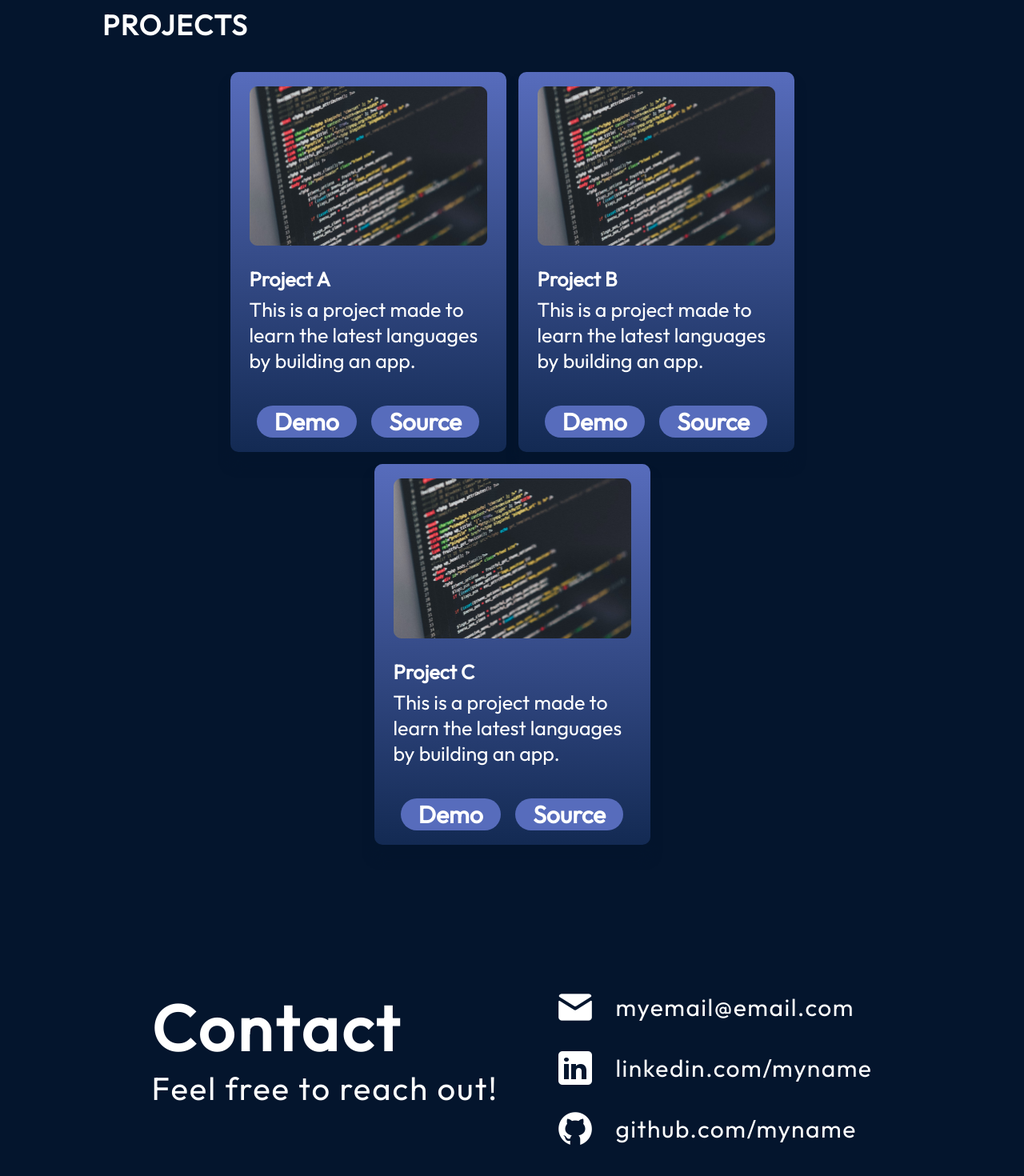
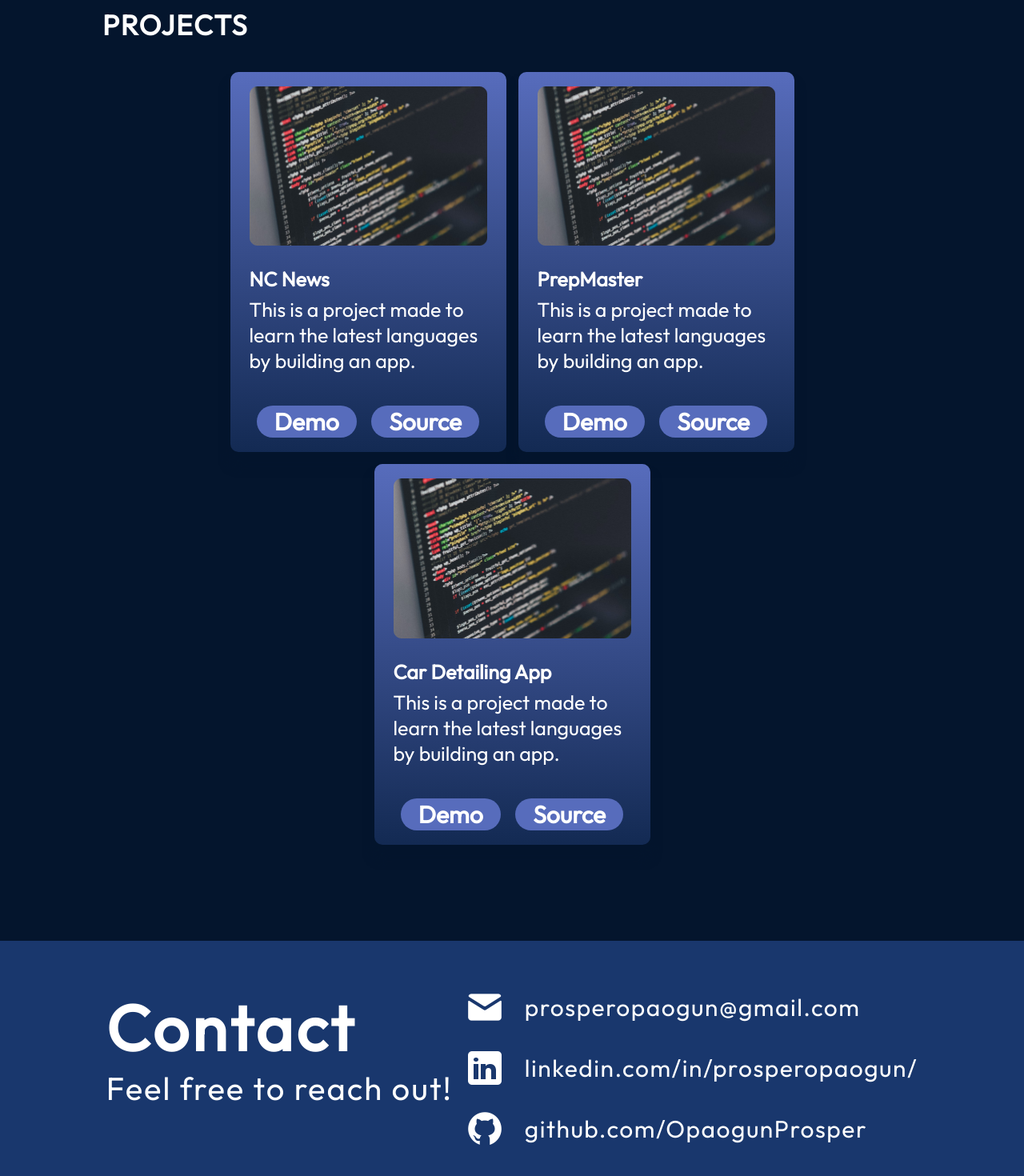
Before and after one commit to OpaogunProsper/my-portfolio, a React (Vite) app: page / in a window 1280 px wide. Shown: the part 2468-3938 px from the top of the page at 80% size. Built offline with nearby package versions, Linux system fonts and the light colour scheme.

Commit message:
Contactcleanup

```diff
--- a/src/Contact.jsx
+++ b/src/Contact.jsx
@@ -11,18 +11,22 @@ const Contact = () => {
        <ul className={styles.links}>
          <li className={styles.link}>
            <img src={getImageUrl("contact/emailIcon.png")} alt="Email icon" />
-           <a href="mailto:myemail@email.com">myemail@email.com</a>
+           <a href="mailto:prosperopaogun@gmail.com">
+             prosperopaogun@gmail.com
+           </a>
          </li>
          <li className={styles.link}>
            <img
              src={getImageUrl("contact/linkedinIcon.png")}
              alt="LinkedIn icon"
            />
-           <a href="https://www.linkedin.com/myname">linkedin.com/myname</a>
+           <a href="https://www.linkedin.com/in/prosperopaogun/">
+             linkedin.com/in/prosperopaogun/
+           </a>
          </li>
          <li className={styles.link}>
            <img src={getImageUrl("contact/githubIcon.png")} alt="Github icon" />
-           <a href="https://www.github.com/myname">github.com/myname</a>
+           <a href="https://www.github.com/OpaogunProsper">github.com/OpaogunProsper</a>
          </li>
        </ul>
      </footer>
--- a/src/components/data/projects.json
+++ b/src/components/data/projects.json
@@ -1,6 +1,6 @@
 [
   {
-    "title": "Project A",
+    "title": "NC News",
     "imageSrc": "projects/project.png",
     "description": "This is a project made to learn the latest languages by building an app.",
     "skills": ["React", "Express", "Node"],
@@ -8,7 +8,7 @@
     "source": "https://www.github.com"
   },
   {
-    "title": "Project B",
+    "title": "PrepMaster",
     "imageSrc": "projects/project.png",
     "description": "This is a project made to learn the latest languages by building an app.",
     "skills": ["React", "Express", "Node", "Sass"],
@@ -16,7 +16,7 @@
     "source": "https://www.github.com"
   },
   {
-    "title": "Project C",
+    "title": "Car Detailing App",
     "imageSrc": "projects/project.png",
     "description": "This is a project made to learn the latest languages by building an app.",
     "skills": ["React", "Express", "Node"],
--- a/src/vars.css
+++ b/src/vars.css
@@ -1,7 +1,8 @@
 :root {
     --color-text: #fff; /*Adjust for navbar text color*/
     --color-primary: #576cbc;
-    --color-secondary: #19376d--color-dark: #0b2447;
+    --color-secondary: #19376d;
+    --color-dark: #0b2447;
     --color-bg: #04152d;
     --color-dark: #0b2447;
     --color-bg: #04152d;
```
Also changed, not shown: assets/projects/ncnews.png (added).
